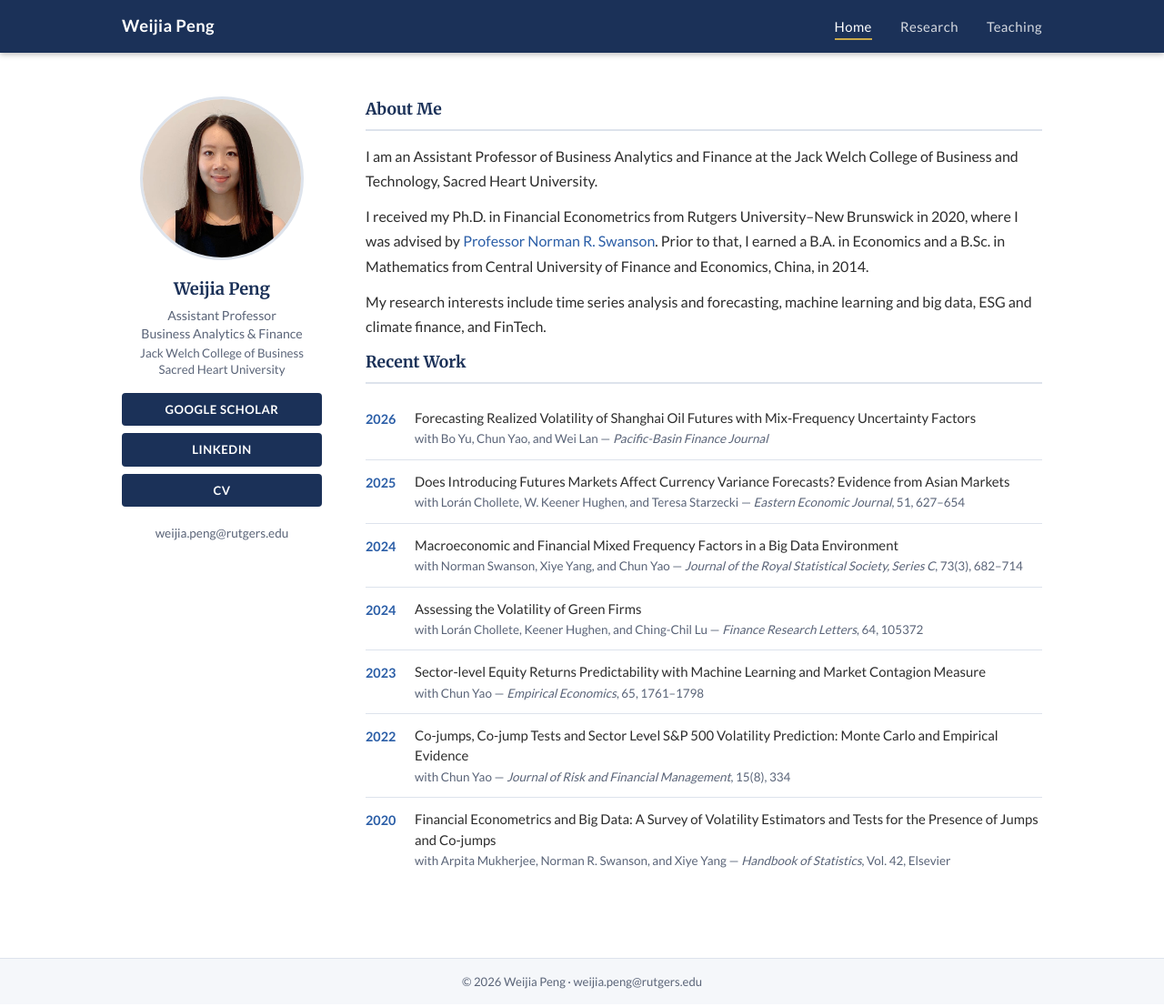
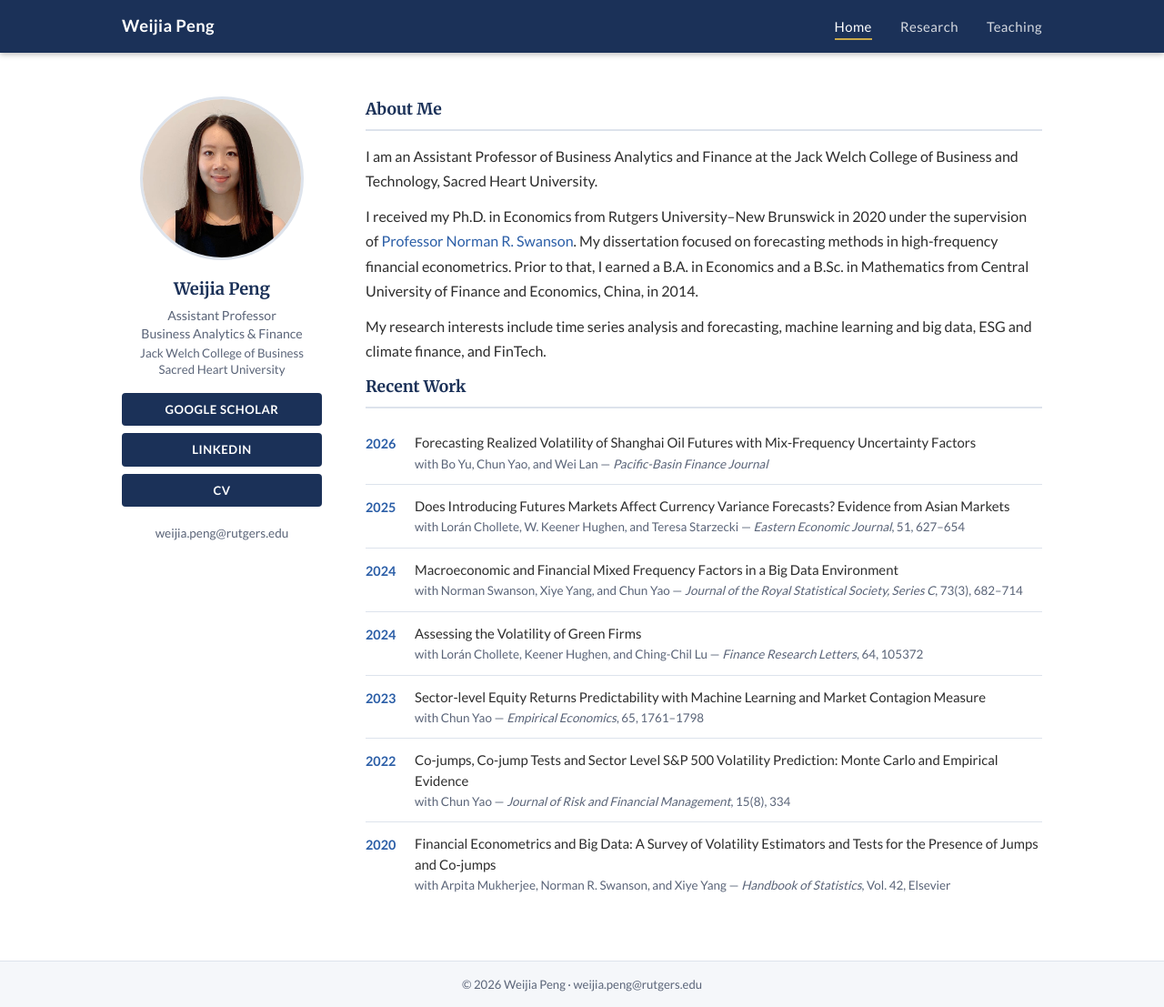
Before and after one commit to weijiap/weijiap.github.io, a Jekyll site: the page built from index.html, in a window 1280 px wide and 1107 px high. Shown: the whole window at 91% size. Built offline with Jekyll 4.4.1, drawn with Linux system fonts in a browser that asks for light colours.

Commit message:
Home: update PhD description and add dissertation focus

```diff
--- a/index.html
+++ b/index.html
@@ -42,9 +42,11 @@ title: Home
         Jack Welch College of Business and Technology, Sacred Heart University.
       </p>
       <p>
-        I received my Ph.D. in Financial Econometrics from Rutgers University–New Brunswick in 2020,
-        where I was advised by <a href="https://economics.rutgers.edu/people/faculty/people/86-faculty/199-swanson-norman" target="_blank" rel="noopener">Professor Norman R. Swanson</a>. Prior to that, I earned a B.A. in Economics
-        and a B.Sc. in Mathematics from Central University of Finance and Economics, China, in 2014.
+        I received my Ph.D. in Economics from Rutgers University–New Brunswick in 2020 under the supervision of
+        <a href="https://economics.rutgers.edu/people/faculty/people/86-faculty/199-swanson-norman" target="_blank" rel="noopener">Professor Norman R. Swanson</a>.
+        My dissertation focused on forecasting methods in high-frequency financial econometrics.
+        Prior to that, I earned a B.A. in Economics and a B.Sc. in Mathematics from
+        Central University of Finance and Economics, China, in 2014.
       </p>
       <p>
         My research interests include time series analysis and forecasting, machine learning and big data,
```
